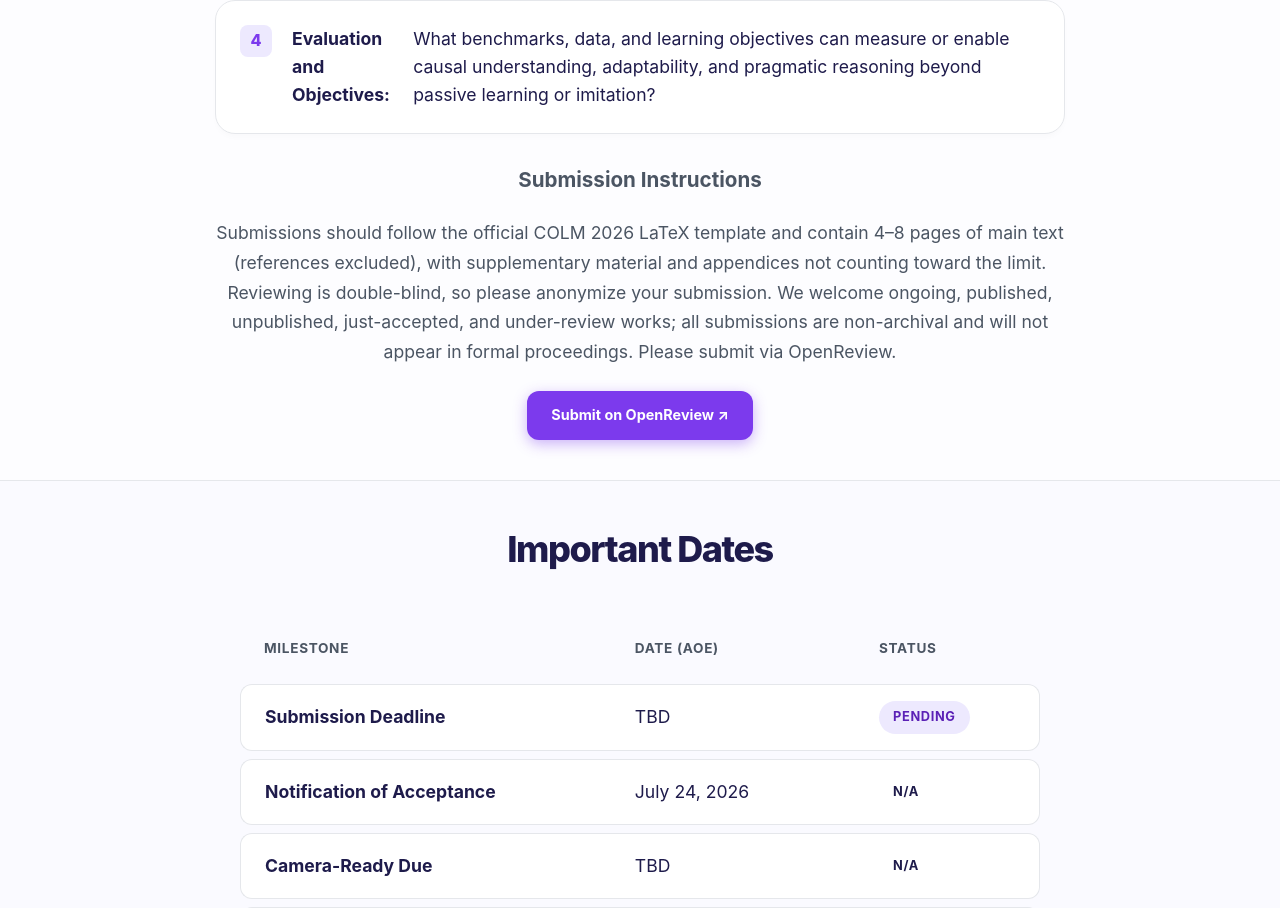
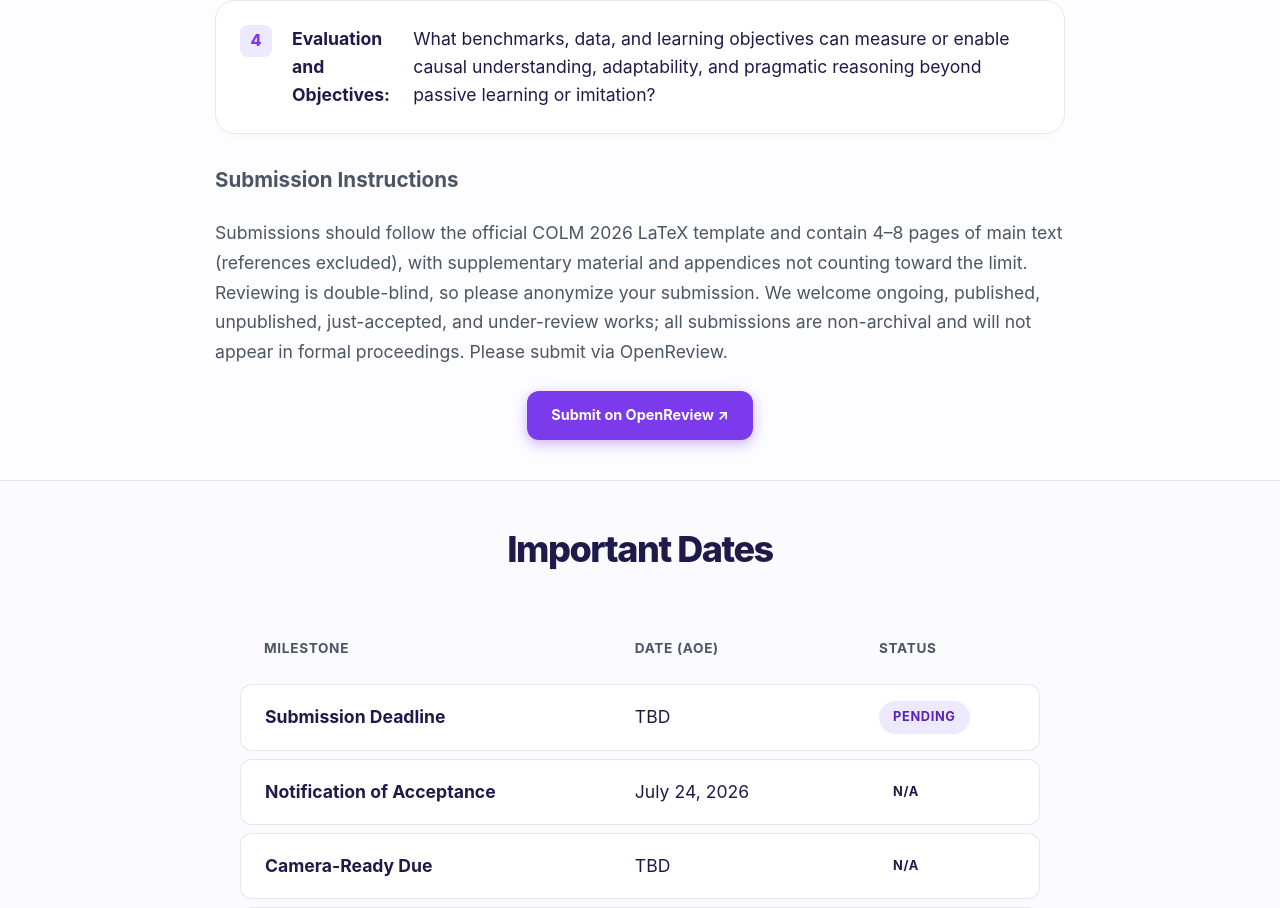
Before and after one commit to learning-situated-interaction/learning-situated-interaction.github.io, a React (Vite) app: page / in a window 1280 px wide. Shown: the part 1513-2421 px from the top of the page. Built offline with nearby package versions, Linux system fonts and the light colour scheme.

Commit message:
Update main.jsx

```diff
--- a/src/main.jsx
+++ b/src/main.jsx
@@ -82,7 +82,7 @@ function App() {
               <li><strong>Evaluation and Objectives:</strong> What benchmarks, data, and learning objectives can measure or enable causal understanding, adaptability, and pragmatic reasoning beyond passive learning or imitation?</li>
             </ul>
 
-            <div className="submission-info abstract" style={{ textAlign: 'center', marginTop: '28px' }}>
+            <div className="submission-info abstract" style={{ textAlign: 'left', marginTop: '28px' }}>
               <h3>Submission Instructions</h3>
               <p>Submissions should follow the official COLM 2026 LaTeX template and contain 4–8 pages of main text (references excluded), with supplementary material and appendices not counting toward the limit. Reviewing is double-blind, so please anonymize your submission. We welcome ongoing, published, unpublished, just-accepted, and under-review works; all submissions are non-archival and will not appear in formal proceedings. Please submit via OpenReview.</p>
               <div className="hero-actions" style={{ marginTop: '24px' }}>
```
